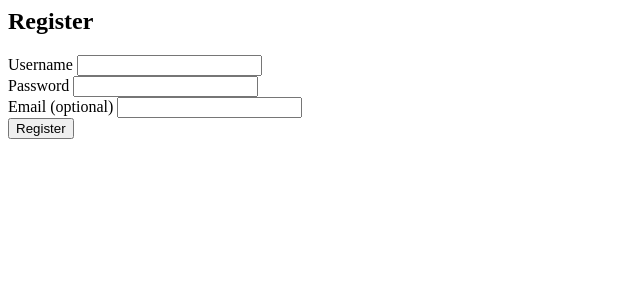
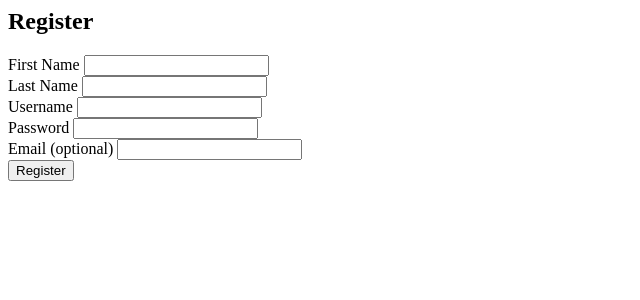
Before and after one commit to chiragchadha1/music-app-django, a Django app: template main/templates/register.html in a window 1280 px wide. Shown: the top 300 px of the page, without its empty margins (0-640 px from the left). Run offline with Django 4.2, Linux system fonts and the light colour scheme; the template is opened without the code that fills it, so the values that code supplies are empty; parts of the project's set-up code (start-up, migrations or seed data) failed here and were passed over; some libraries are stand-ins or nearby versions.

Commit message:
Updated urls.py and views (working registration)

```diff
--- a/main/templates/register.html
+++ b/main/templates/register.html
@@ -5,6 +5,14 @@
     <h2>Register</h2>
     <form method="post">
         {% csrf_token %}
+        <div class="mb-3">
+            <label for="first_name" class="form-label">First Name</label>
+            <input type="text" class="form-control" id="first_name" name="first_name" required>
+        </div>
+        <div class="mb-3">
+            <label for="last_name" class="form-label">Last Name</label>
+            <input type="text" class="form-control" id="last_name" name="last_name" required>
+        </div>
         <div class="mb-3">
             <label for="username" class="form-label">Username</label>
             <input type="text" class="form-control" id="username" name="username" required>
--- a/main/urls.py
+++ b/main/urls.py
@@ -17,13 +17,14 @@ Including another URLconf
 
 from django.urls import path
 from . import views
+
 app_name= "main"
 
 urlpatterns = [
     path('', views.home, name='home'),
-    path("showPlaylist/<int:playlistID>", views.playlist, name="playlist"),
-    path("showPlaylist/addNew", views.addNewPlaylist, name="addNewPlaylist"),
-    path("like/<int:songID>", views.likesong, name="likesong"),
-
-    path("")
+    path('register/', views.user_register, name='register'),
+    path('login/', views.user_login, name='login'),
+    # path("showPlaylist/<int:playlistID>", views.playlist, name="playlist"),
+    # path("showPlaylist/addNew", views.addNewPlaylist, name="addNewPlaylist"),
+    # path("like/<int:songID>", views.likesong, name="likesong"),
 ]
```
Also changed, not shown: main/views.py (+6 -4 lines), db.sqlite3.
